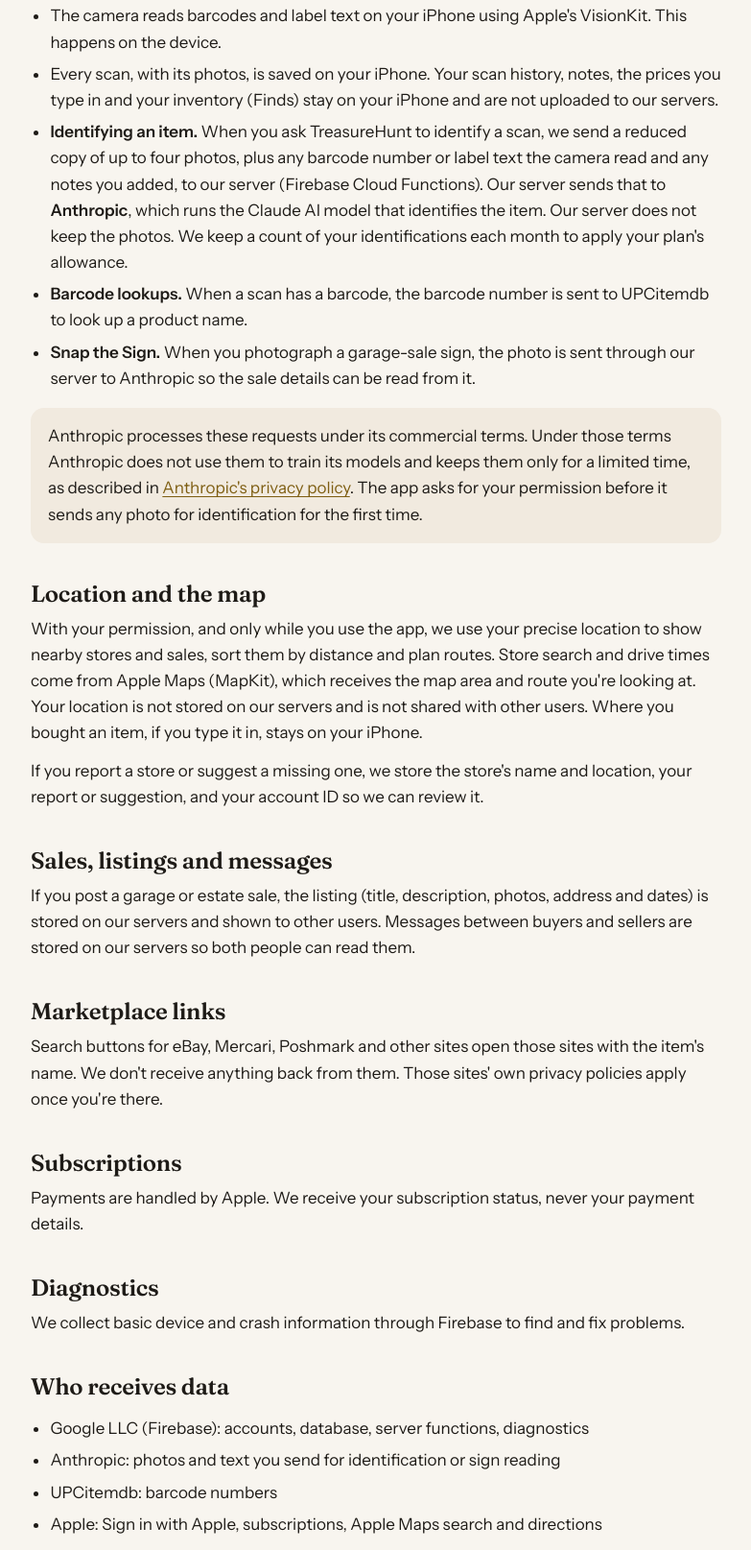
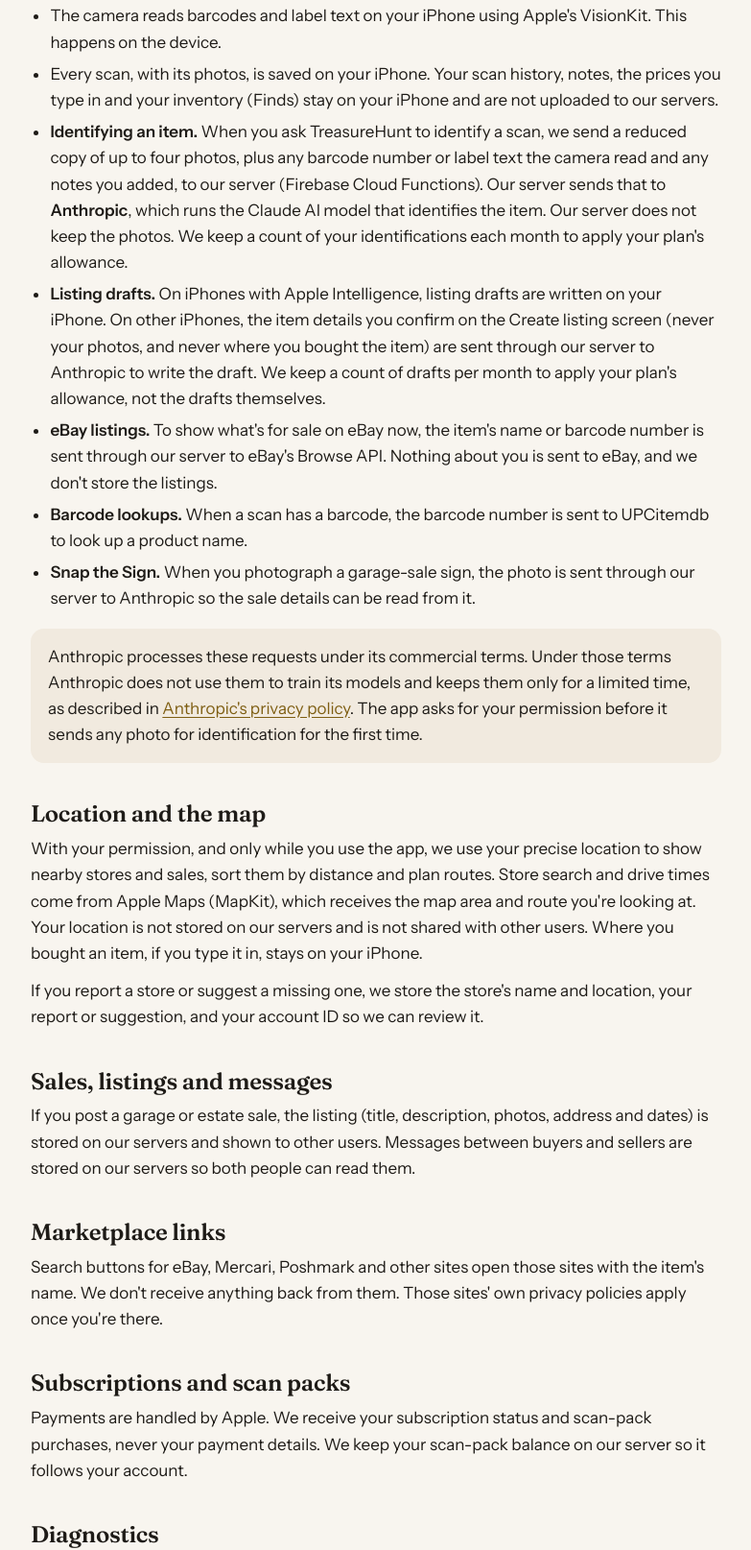
Before and after one commit to Kernan6580/treasurehunt-legal, a plain HTML site: page privacy.html in a window 1280 px wide. Shown: the part 531-2146 px from the top of the page at 96% size, without its empty margins (64-847 px from the left). Drawn offline with Linux system fonts and the light colour scheme.

Commit message:
2.1 privacy

```diff
--- a/privacy.html
+++ b/privacy.html
@@ -168,6 +168,8 @@ details p{padding-bottom:16px; color:var(--muted)}
 <li>The camera reads barcodes and label text on your iPhone using Apple's VisionKit. This happens on the device.</li>
 <li>Every scan, with its photos, is saved on your iPhone. Your scan history, notes, the prices you type in and your inventory (Finds) stay on your iPhone and are not uploaded to our servers.</li>
 <li><b>Identifying an item.</b> When you ask TreasureHunt to identify a scan, we send a reduced copy of up to four photos, plus any barcode number or label text the camera read and any notes you added, to our server (Firebase Cloud Functions). Our server sends that to <b>Anthropic</b>, which runs the Claude AI model that identifies the item. Our server does not keep the photos. We keep a count of your identifications each month to apply your plan's allowance.</li>
+<li><b>Listing drafts.</b> On iPhones with Apple Intelligence, listing drafts are written on your iPhone. On other iPhones, the item details you confirm on the Create listing screen (never your photos, and never where you bought the item) are sent through our server to Anthropic to write the draft. We keep a count of drafts per month to apply your plan's allowance, not the drafts themselves.</li>
+<li><b>eBay listings.</b> To show what's for sale on eBay now, the item's name or barcode number is sent through our server to eBay's Browse API. Nothing about you is sent to eBay, and we don't store the listings.</li>
 <li><b>Barcode lookups.</b> When a scan has a barcode, the barcode number is sent to UPCitemdb to look up a product name.</li>
 <li><b>Snap the Sign.</b> When you photograph a garage-sale sign, the photo is sent through our server to Anthropic so the sale details can be read from it.</li>
 </ul>
@@ -183,8 +185,8 @@ details p{padding-bottom:16px; color:var(--muted)}
 <h2>Marketplace links</h2>
 <p>Search buttons for eBay, Mercari, Poshmark and other sites open those sites with the item's name. We don't receive anything back from them. Those sites' own privacy policies apply once you're there.</p>
 
-<h2>Subscriptions</h2>
-<p>Payments are handled by Apple. We receive your subscription status, never your payment details.</p>
+<h2>Subscriptions and scan packs</h2>
+<p>Payments are handled by Apple. We receive your subscription status and scan-pack purchases, never your payment details. We keep your scan-pack balance on our server so it follows your account.</p>
 
 <h2>Diagnostics</h2>
 <p>We collect basic device and crash information through Firebase to find and fix problems.</p>
```
Also changed, not shown: index.html (+3 -2 lines).
